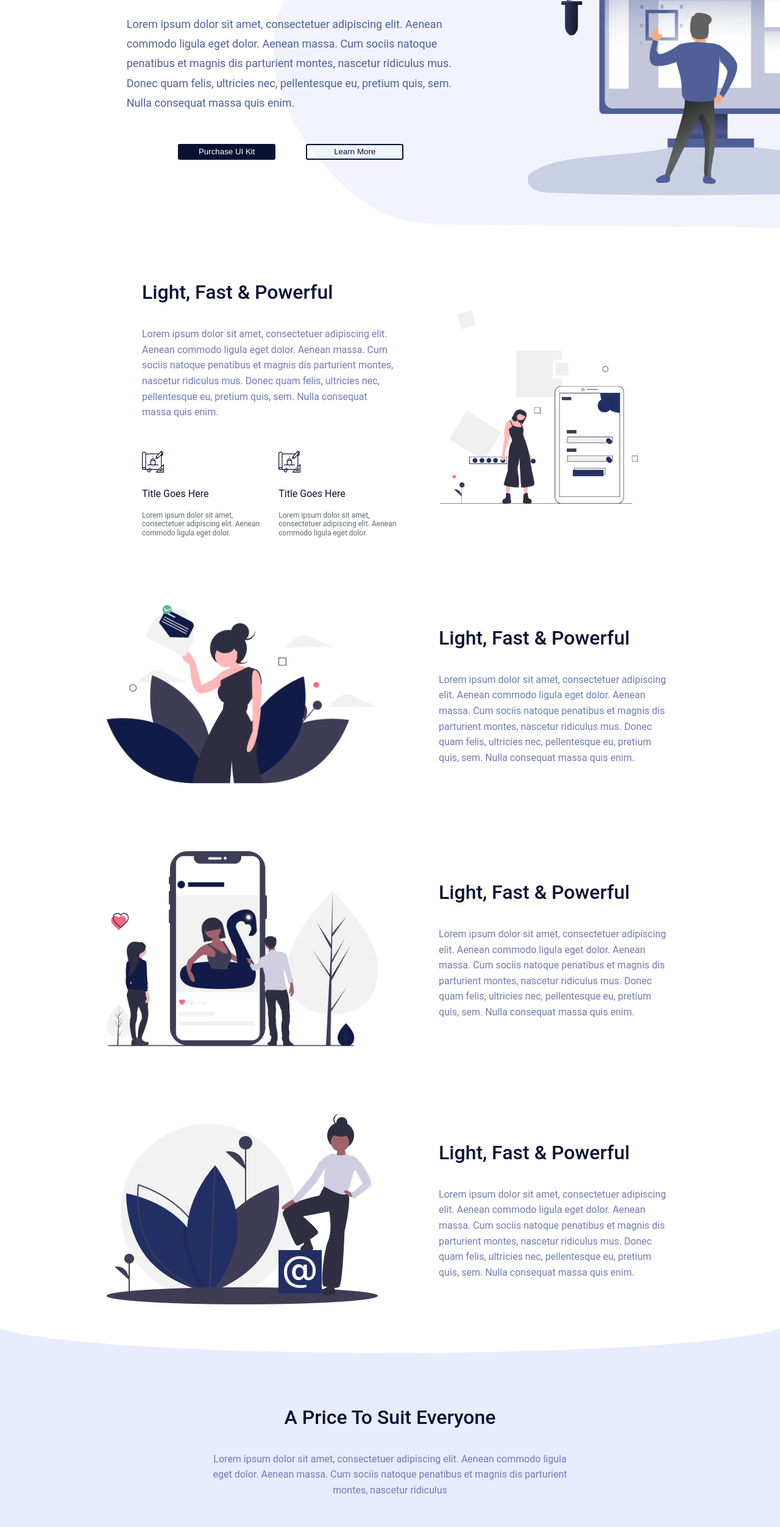
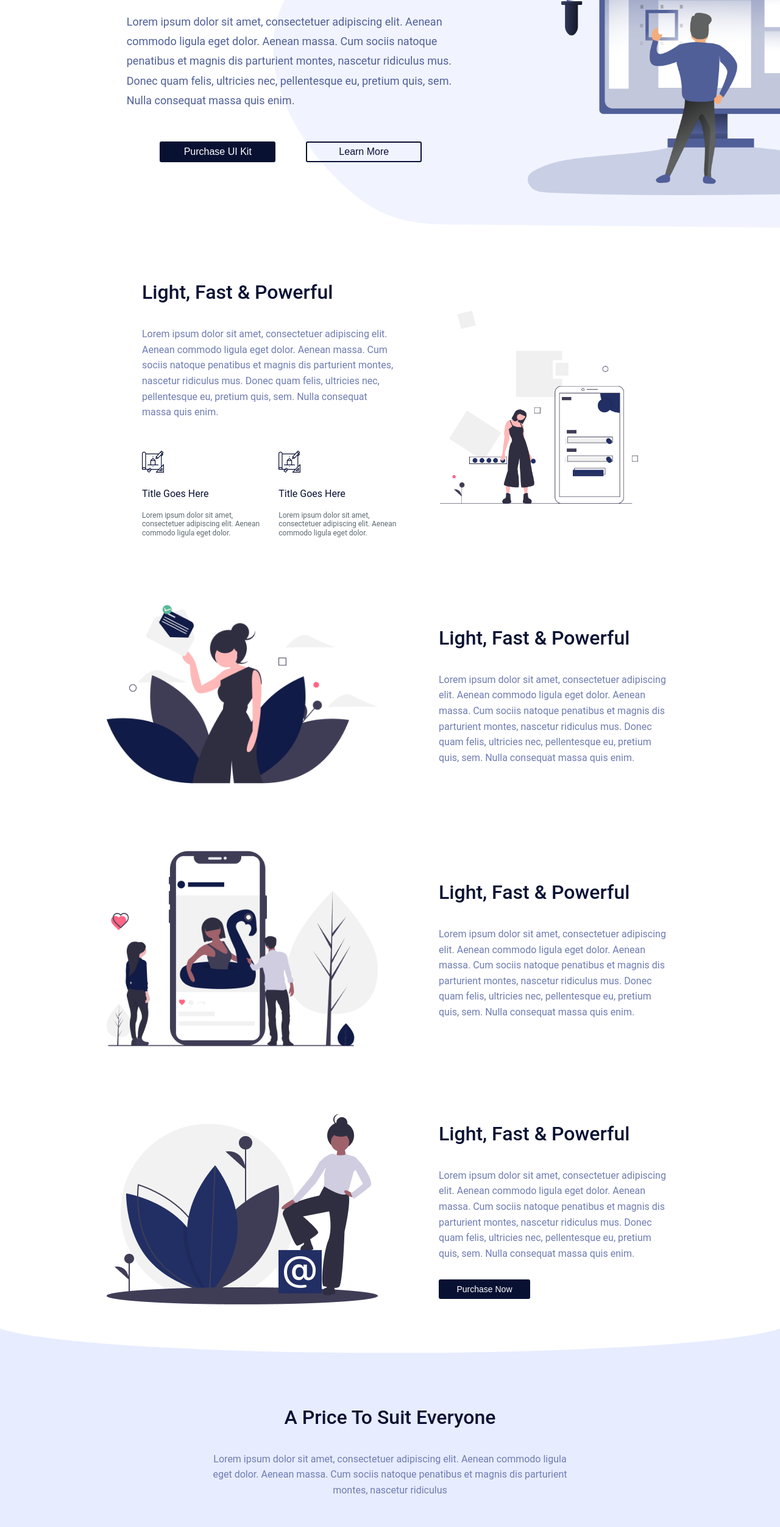
Before and after one commit to Jane-Coding/Simple-landing-page, a website built with Vite: page index.html in a window 1280 px wide. Shown: the part 296-2800 px from the top of the page at 61% size. Built offline with nearby package versions, Linux system fonts and the light colour scheme; files whose address does not match are found by name.

Commit message:
add button sizes and add button to contacts

```diff
--- a/index.html
+++ b/index.html
@@ -74,8 +74,8 @@
             Nulla consequat massa quis enim.
           </p>
           <div class="introduction__button-wrapper">
-            <button class="button">Purchase UI Kit</button>
-            <button class="button button--outlined">Learn More</button>
+            <button class="button button--large">Purchase UI Kit</button>
+            <button class="button button--large button--outlined">Learn More</button>
           </div>
         </div>
         <img
@@ -183,6 +183,7 @@
             Donec quam felis, ultricies nec, pellentesque eu, pretium quis, sem.
             Nulla consequat massa quis enim.
           </p>
+          <button class="button button--medium">Purchase Now</button>
         </div>
       </section>
       <section class="section pricing">
@@ -202,14 +203,14 @@
 
         <div class="purchase">
           <p class="purchase__text">See, One price. Simple.</p>
-          <button class="button">Purchase Now</button>
+          <button class="button button--large">Purchase Now</button>
         </div>
       </section>
     </main>
 
     <footer class="footer">
       <div class="footer-top">
-        <button class="button hidden-mobile">Purchase now</button>
+        <button class="button hidden-mobile button--small">Purchase now</button>
         <a href="#" class="footer-top__logo">
           <img src="./svg/logo.svg" alt="Company logo">
         </a>
--- a/styles/blocks/_button.scss
+++ b/styles/blocks/_button.scss
@@ -7,6 +7,7 @@
     background-color: var(--color-main);
     font-weight: 500;
     border-radius: 3px;
+    font-size: 12px;
 
     @include hover {
         background-color: var(--color-secondary);
@@ -25,4 +26,21 @@
             cursor: pointer;
         }
     }
+
+    &--small {
+        width: 109px;
+        height: 26px;
+    }
+
+    &--medium {
+        width: 150px;
+        height: 32px;
+        font-size: 14px;
+    }
+
+    &--large {
+        width: 190px;
+        height: 34px;
+        font-size: 16px;
+    }
 }
--- a/styles/blocks/_contacts.scss
+++ b/styles/blocks/_contacts.scss
@@ -53,5 +53,6 @@
     &__text {
         color: var(--color-text);
         margin-top: 30px;
+        margin-bottom: 30px;
     }
 }
```
